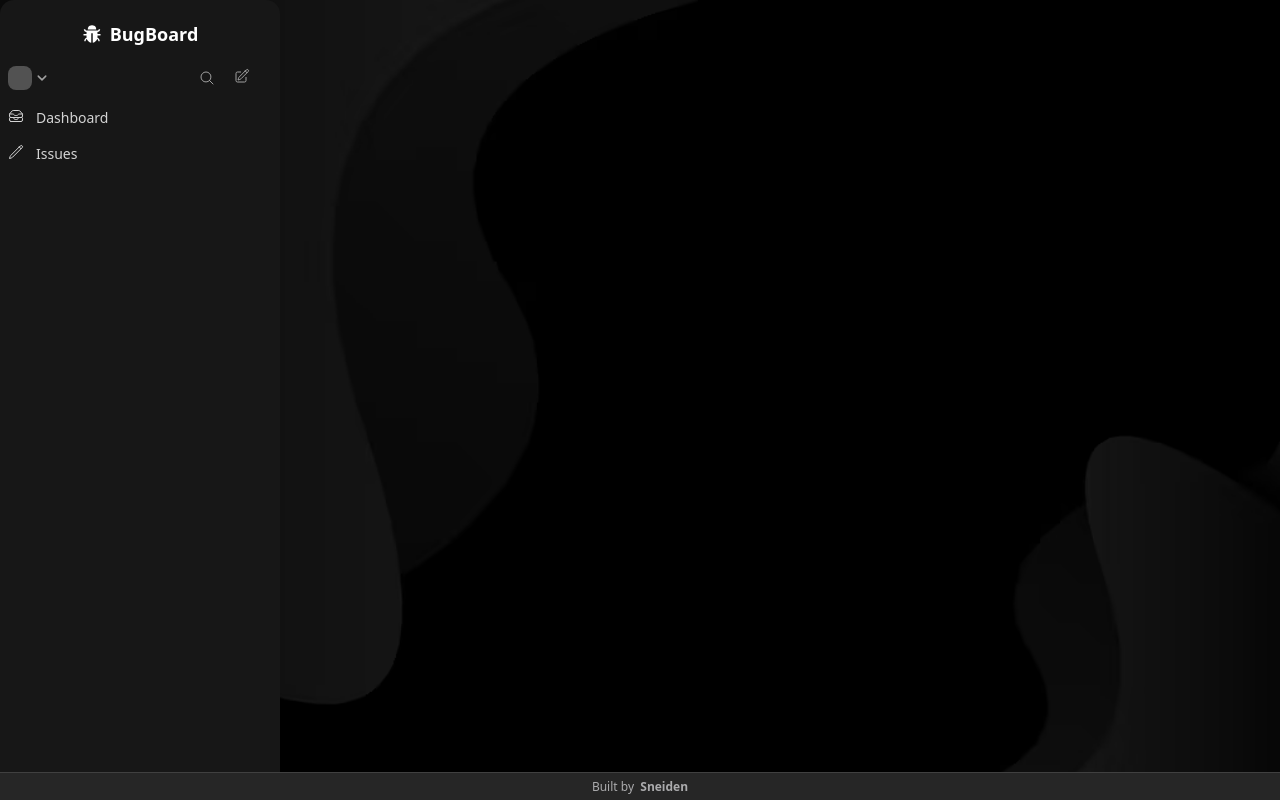
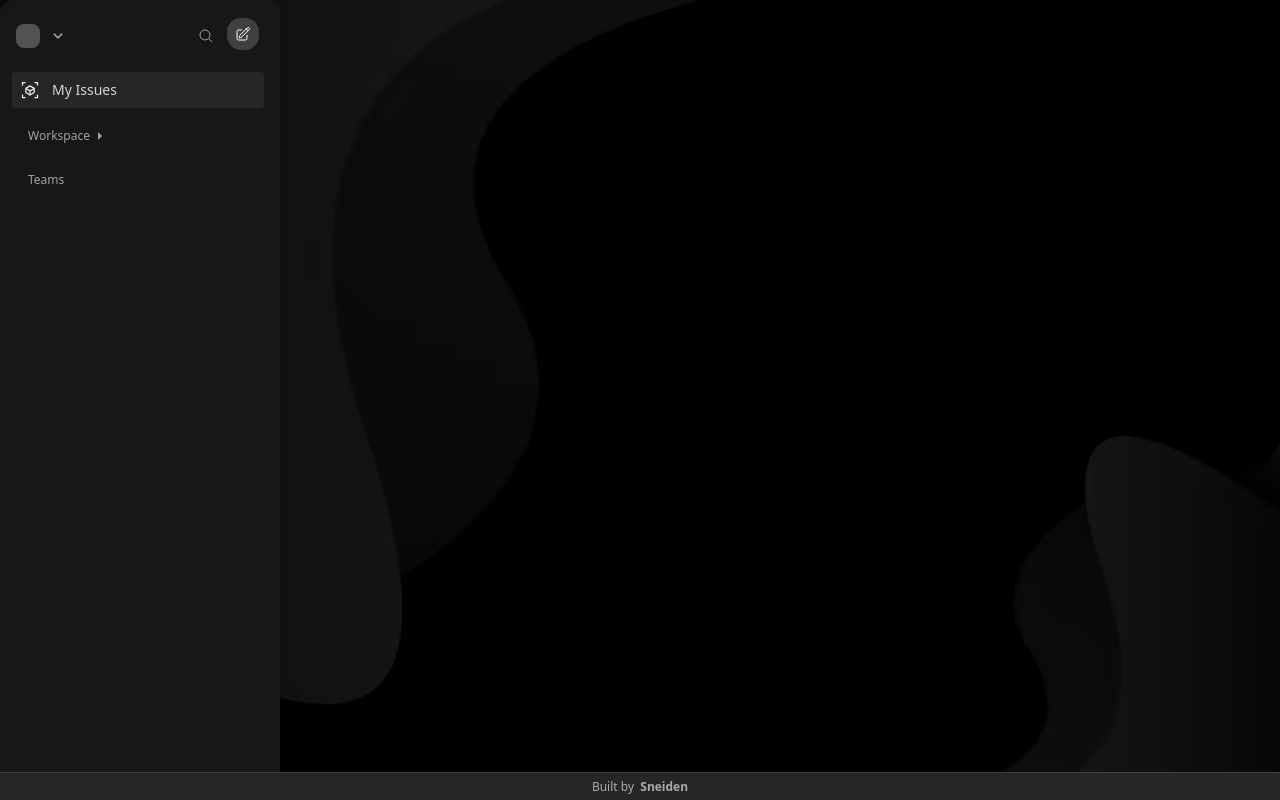
Before and after one commit to sneidenfernandes/issue-tracker, a Next.js app: page /home/issues in a window 1280 px wide. Built offline with nearby package versions, Linux system fonts and the light colour scheme; no server answers.

Commit message:
issue log outline complete

```diff
--- a/app/components/Dropdown.tsx
+++ b/app/components/Dropdown.tsx
@@ -1,5 +1,5 @@
 import { useSession, signOut } from 'next-auth/react'
-
+import {motion} from "motion/react";
 
 import React from 'react'
 
@@ -13,19 +13,26 @@ const Dropdown = ({ref}: DropdownInput) => {
 
 
   return (
-    <div ref={ref} id="dropdown" className="z-10 absolute  bg-neutral-700 divide-y divide-gray-100 rounded-lg shadow-sm w-60 mt-35 p-1">
+    <motion.div
+    initial={{ opacity: 0, scale: 0.90 }}
+    animate={{ opacity: 1, scale: 1 }}
+    exit={{ opacity: 0, scale: 0.95 }}
+    transition={{ duration: 0.2, ease: 'easeOut' }}
+    ref={ref} id="dropdown" className="z-10 absolute  bg-neutral-700 divide-y border-neutral-600 border-[1px] divide-gray-100 rounded-lg shadow-sm w-60 mt-35 p-1">
         <ul className="py-2 text-sm text-gray-700 dark:text-gray-200" aria-labelledby="dropdownDefaultButton">
         <li>
-            <a href="#" className="block px-4 py-2 text-neutral-300 text-sm">{session?.user?.email}</a>
+            <a href="#" className="block px-4 py-2 text-neutral-300 font-light text-xs">{session?.user?.email}</a>
+            <div className='h-[1px] bg-neutral-600 w-full'></div>
         </li>
 
-        <li>
-            <a href="#" className="block px-4 py-2 text-neutral-400 hover:bg-neutral-600 rounded" onClick={async ()=> {
+
+        <li className='p-1'>
+            <a href="#" className="block px-4 py-2 text-neutral-400 hover:bg-neutral-600 rounded font-light text-xs" onClick={async ()=> {
                 await signOut({callbackUrl:"/"});
             }}>Sign out</a>
         </li>
         </ul>
-    </div>
+    </motion.div>
   )
 }
 
--- a/app/components/SearchLog.tsx
+++ b/app/components/SearchLog.tsx
@@ -40,7 +40,10 @@ const SearchLog = () => {
             transition={{ duration: 0.2, ease: 'easeOut' }}
             ref={searchRef}
             >
-            <div className="absolute top-1/2 left-1/2 w-[50vw] h-[50vh] -translate-x-1/2 -translate-y-1/2 bg-neutral-700 rounded-xl p-5 flex justify-between items-center pointer-events-auto">
+            <div className="absolute  top-1/3 left-1/2 w-[50vw] h-[50vh] -translate-x-1/2 -translate-y-1/2 border-neutral-700 border-[1px] bg-neutral-800 rounded-xl p-5 flex justify-col items-center pointer-events-auto">
+                <div className=''>
+
+                </div>
                 <h1 className="text-white text-4xl">Search Log</h1>
                 <button className="text-6xl text-white" onClick={closeSearch}>×</button>
             </div>
--- a/app/components/Sidebar.tsx
+++ b/app/components/Sidebar.tsx
@@ -1,11 +1,12 @@
 "use client";
 import React, { useState, useEffect, useRef } from 'react'
-import BugboardLogo from './icons/BugboardLogo'
 import { useSession } from 'next-auth/react';
 import Dropdown from './Dropdown';
 import Link from 'next/link';
 import useNewIssueContext from '../context/NewIssueContext';
 import useSearchContext from '../context/SearchContext';
+
+
 
 const Sidebar = () => {
 
@@ -35,34 +36,34 @@ const Sidebar = () => {
 
   return (
     <div className='w-70 rounded-xl bg-neutral-900  flex-col justify-start items-center h-screen fixed top-0 flex'>
-        <div className='pt-5'>
-            <BugboardLogo/>
-        </div>
-        <div className='w-full px-2 flex text-xs flex-row justify-between text-neutral-400 mt-[2vh] items-center '>
-            <div className='flex flex-row'>
+        <div className='w-full px-2 flex text-xs flex-row justify-between text-neutral-400 mt-[2vh] items-center rounded'>
+            <div className='flex flex-row hover:bg-neutral-800 p-2 rounded' onClick={()=> setDropdown(!dropdown)}>
                 <div className='rounded-md w-6 h-6  bg-neutral-600 flex justify-center items-center mr-1 text-white'>{session?.user?.name?.slice(0,1)}</div>
 
-                <button onClick={()=> setDropdown(!dropdown)} className='font-semibold'>
-                    <svg xmlns="http://www.w3.org/2000/svg" fill="none" viewBox="0 0 24 24" strokeWidth={3} stroke="currentColor" className="size-3">
+                <button className='flex items-center'>
+                    <p className='ml-1'>{session?.user?.name}</p>
+
+                    <svg xmlns="http://www.w3.org/2000/svg" fill="none" viewBox="0 0 24 24" strokeWidth={3} stroke="currentColor" className="size-3 ml-1">
                     <path strokeLinecap="round" strokeLinejoin="round" d="m19.5 8.25-7.5 7.5-7.5-7.5" />
                     </svg>
                 </button>
 
 
 
+                <div></div>
             </div>
 
             {dropdown && <Dropdown ref={dropdownRef}/>}
 
 
              <div className='mr-2 w-[30%] flex justify-evenly' >
-                <button className='hover:text-neutral-200 hover:bg-neutral-700 p-1 rounded' onClick={openSearch}>
+                <button className='hover:text-neutral-200 hover:bg-neutral-800 p-2 rounded-xl flex flex-col justify-center' onClick={openSearch}>
                     <svg xmlns="http://www.w3.org/2000/svg" fill="none" viewBox="0 0 24 24" strokeWidth={1.5} stroke="currentColor" className="size-4">
                     <path strokeLinecap="round" strokeLinejoin="round" d="m21 21-5.197-5.197m0 0A7.5 7.5 0 1 0 5.196 5.196a7.5 7.5 0 0 0 10.607 10.607Z" />
                     </svg>
                 </button>
 
-                <button className='mb-1 hover:text-neutral-200 hover:bg-neutral-700 p-1 rounded ' onClick={openIssueLog}>
+                <button className='mb-1 text-white hover:text-neutral-100 bg-neutral-700 p-2 rounded-xl flex- flex-col justify-center' onClick={openIssueLog}>
                     <svg xmlns="http://www.w3.org/2000/svg" fill="none" viewBox="0 0 24 24" strokeWidth={1.5} stroke="currentColor" className="size-4">
                     <path strokeLinecap="round" strokeLinejoin="round" d="m16.862 4.487 1.687-1.688a1.875 1.875 0 1 1 2.652 2.652L10.582 16.07a4.5 4.5 0 0 1-1.897 1.13L6 18l.8-2.685a4.5 4.5 0 0 1 1.13-1.897l8.932-8.931Zm0 0L19.5 7.125M18 14v4.75A2.25 2.25 0 0 1 15.75 21H5.25A2.25 2.25 0 0 1 3 18.75V8.25A2.25 2.25 0 0 1 5.25 6H10" />
                     </svg>
@@ -72,19 +73,21 @@ const Sidebar = () => {
 
         </div>
 
-        <ul className='text-neutral-300 w-full space-y-3 flex flex-col justify-start mt-[2vh]'>
-            <li className='ml-2 flex text-sm'>
-                <svg xmlns="http://www.w3.org/2000/svg" fill="none" viewBox="0 0 24 24" strokeWidth={1.5} stroke="currentColor" className="size-4 mb-1">
-                <path strokeLinecap="round" strokeLinejoin="round" d="m7.875 14.25 1.214 1.942a2.25 2.25 0 0 0 1.908 1.058h2.006c.776 0 1.497-.4 1.908-1.058l1.214-1.942M2.41 9h4.636a2.25 2.25 0 0 1 1.872 1.002l.164.246a2.25 2.25 0 0 0 1.872 1.002h2.092a2.25 2.25 0 0 0 1.872-1.002l.164-.246A2.25 2.25 0 0 1 16.954 9h4.636M2.41 9a2.25 2.25 0 0 0-.16.832V12a2.25 2.25 0 0 0 2.25 2.25h15A2.25 2.25 0 0 0 21.75 12V9.832c0-.287-.055-.57-.16-.832M2.41 9a2.25 2.25 0 0 1 .382-.632l3.285-3.832a2.25 2.25 0 0 1 1.708-.786h8.43c.657 0 1.281.287 1.709.786l3.284 3.832c.163.19.291.404.382.632M4.5 20.25h15A2.25 2.25 0 0 0 21.75 18v-2.625c0-.621-.504-1.125-1.125-1.125H3.375c-.621 0-1.125.504-1.125 1.125V18a2.25 2.25 0 0 0 2.25 2.25Z" />
-                </svg>
-                <p className='ml-3 mb-1'><Link href={"/home/dashboard"}>Dashboard</Link></p>
+        <ul className='text-neutral-400 w-full space-y-3 flex flex-col justify-start mt-[2vh]'>
+            <li className='ml-3 flex text-sm bg-neutral-800 w-[90%] rounded py-2 flex-col justify-center text-neutral-300'>
+                <div className='ml-2  flex justify-start w-[65%]'>
+                    <svg width="20px" height="20px" viewBox="0 0 24 24" stroke-width="1.5" fill="none" xmlns="http://www.w3.org/2000/svg" color="#f1f1f1"><path d="M6 3H3V6" stroke="#f1f1f1" stroke-width="1.5" stroke-linecap="round" stroke-linejoin="round"></path><path d="M18 3H21V6" stroke="#f1f1f1" stroke-width="1.5" stroke-linecap="round" stroke-linejoin="round"></path><path d="M6 21H3V18" stroke="#f1f1f1" stroke-width="1.5" stroke-linecap="round" stroke-linejoin="round"></path><path d="M18 21H21V18" stroke="#f1f1f1" stroke-width="1.5" stroke-linecap="round" stroke-linejoin="round"></path><path d="M12.5145 17.6913L16.5145 15.2913C16.8157 15.1106 17 14.7851 17 14.4338V10.5662C17 10.2149 16.8157 9.88942 16.5145 9.7087L12.5145 7.3087C12.1978 7.11869 11.8022 7.11869 11.4855 7.3087L7.4855 9.7087C7.1843 9.88942 7 10.2149 7 10.5662V14.4338C7 14.7851 7.1843 15.1106 7.4855 15.2913L11.4855 17.6913C11.8022 17.8813 12.1978 17.8813 12.5145 17.6913Z" stroke="#f1f1f1" stroke-width="1.5" stroke-linecap="round" stroke-linejoin="round"></path><path d="M7.5 10.5L12 12.9995M12 12.9995C12 12.9995 15.7637 10.9492 16.5 10.5M12 12.9995V17.5" stroke="#f1f1f1" stroke-width="1.5" stroke-linecap="round" stroke-linejoin="round"></path></svg>
+                    <p className='ml-3 '><Link href={"/home/dashboard"}>My Issues</Link></p>
+                </div>
             </li>
 
-            <li className='ml-2 flex text-sm'>
-                <svg xmlns="http://www.w3.org/2000/svg" fill="none" viewBox="0 0 24 24" strokeWidth="1.5" stroke="currentColor" className="size-4 mb-1">
-                <path strokeLinecap="round" strokeLinejoin="round" d="m16.862 4.487 1.687-1.688a1.875 1.875 0 1 1 2.652 2.652L6.832 19.82a4.5 4.5 0 0 1-1.897 1.13l-2.685.8.8-2.685a4.5 4.5 0 0 1 1.13-1.897L16.863 4.487Zm0 0L19.5 7.125" />
-                </svg>
-                <p className='ml-3 mb-1'><Link href={"/home/issues"}>Issues</Link></p>
+            <li className='ml-3 flex text-xs hover:bg-neutral-800 w-[90%] rounded py-2 justify-start'>
+                <p className='px-4'><Link href={"/home/issues"}>Workspace</Link></p>
+                <svg className='-ml-3 mt-[2px]' width="12px" height="12px" viewBox="0 0 24 24" stroke-width="1.4" fill="none" xmlns="http://www.w3.org/2000/svg" color="#a9a9a9"><path fill-rule="evenodd" clip-rule="evenodd" d="M8.71299 18.6929C8.43273 18.5768 8.25 18.3033 8.25 18V5.99998C8.25 5.69663 8.43273 5.42315 8.71299 5.30707C8.99324 5.19098 9.31583 5.25515 9.53033 5.46965L15.5303 11.4696C15.8232 11.7625 15.8232 12.2374 15.5303 12.5303L9.53033 18.5303C9.31583 18.7448 8.99324 18.809 8.71299 18.6929Z" fill="#a9a9a9"></path></svg>
+            </li>
+
+            <li className='ml-3  flex text-xs hover:bg-neutral-800 w-[90%] rounded py-2 flex-col justify-center'>
+                <p className='px-4 mb-1'><Link href={"/home/issues"}>Teams</Link></p>
             </li>
         </ul>
 
@@ -92,4 +95,6 @@ const Sidebar = () => {
   )
 }
 
-export default Sidebar
+
+
+export default Sidebar;
--- a/package.json
+++ b/package.json
@@ -20,6 +20,7 @@
     "@tsparticles/slim": "^3.8.1",
     "class-variance-authority": "^0.7.1",
     "clsx": "^2.1.1",
+    "iconoir-react": "^7.11.0",
     "lucide-react": "^0.508.0",
     "motion": "^12.15.0",
     "next": "15.3.2",
```
Also changed, not shown: app/components/IssueLog.tsx (+8 -5 lines), 1 other file (tests, documents, lock files or other folders).
